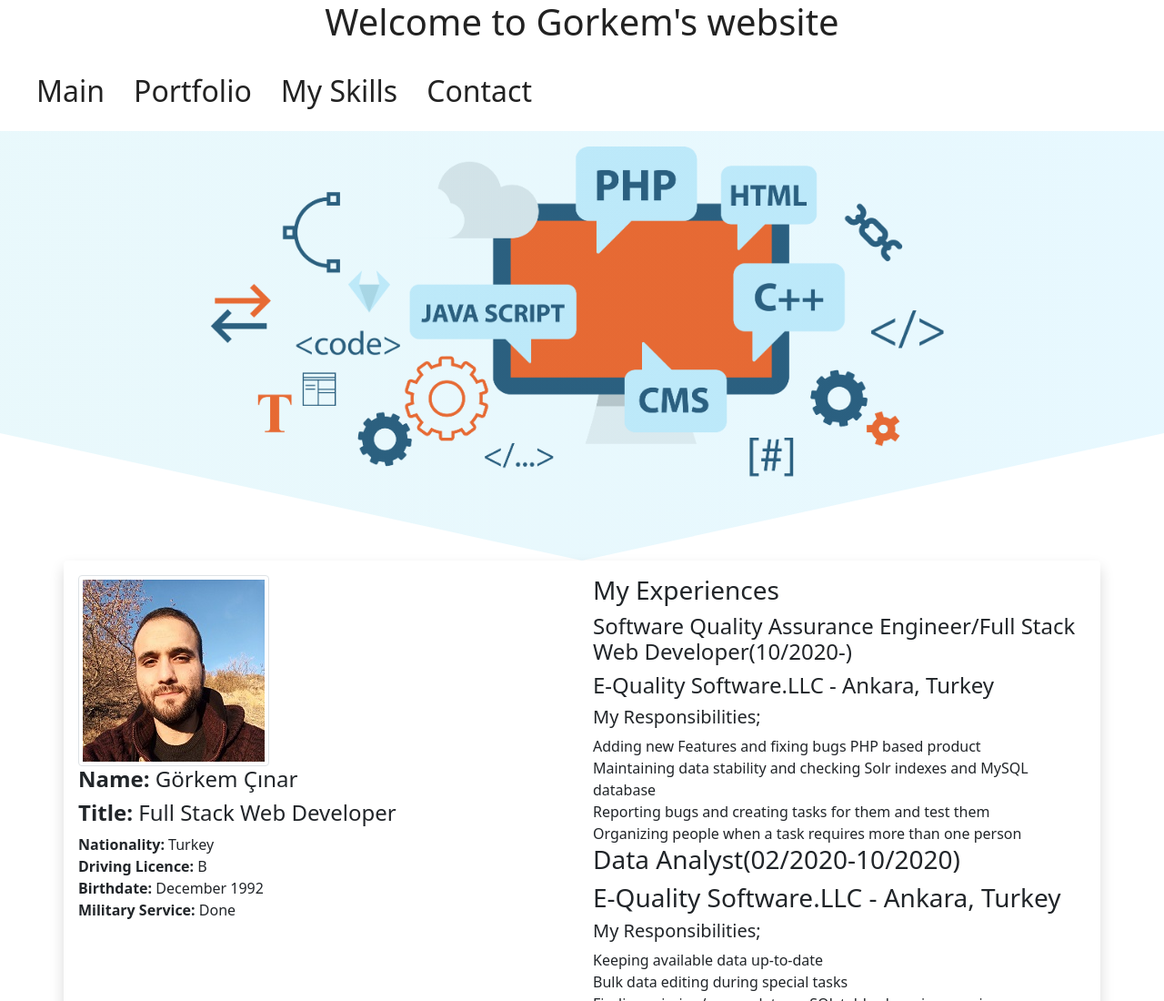
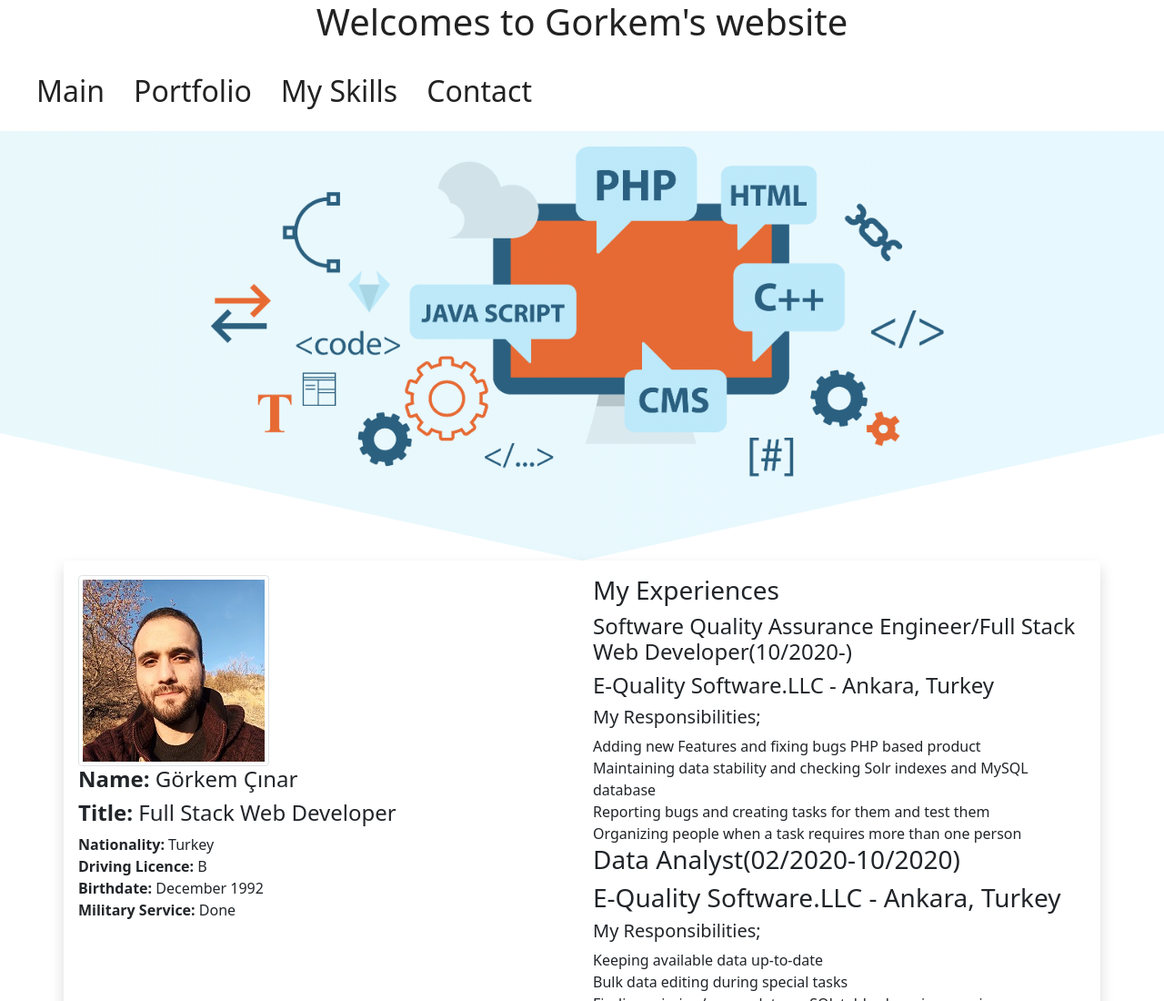
Before and after one commit to cingork/nodejsproject, a website: page views/main.html in a window 1280 px wide. Shown: the top 1100 px of the page at 91% size. Drawn offline with nearby package versions, Linux system fonts and the light colour scheme; files that its build step writes are made by us from their sources; files whose address does not match are found by name.

Commit message:
Update main.html

```diff
--- a/views/main.html
+++ b/views/main.html
@@ -11,7 +11,7 @@
 </head>
 
 <body>
-    <h1 class="welcome-message">Welcome to Gorkem's website</h1>
+    <h1 class="welcome-message">Welcomes to Gorkem's website</h1>
     <header class="main-header">
         <nav class="main-header__nav">
             <ul class="main-header__item-list">
```
